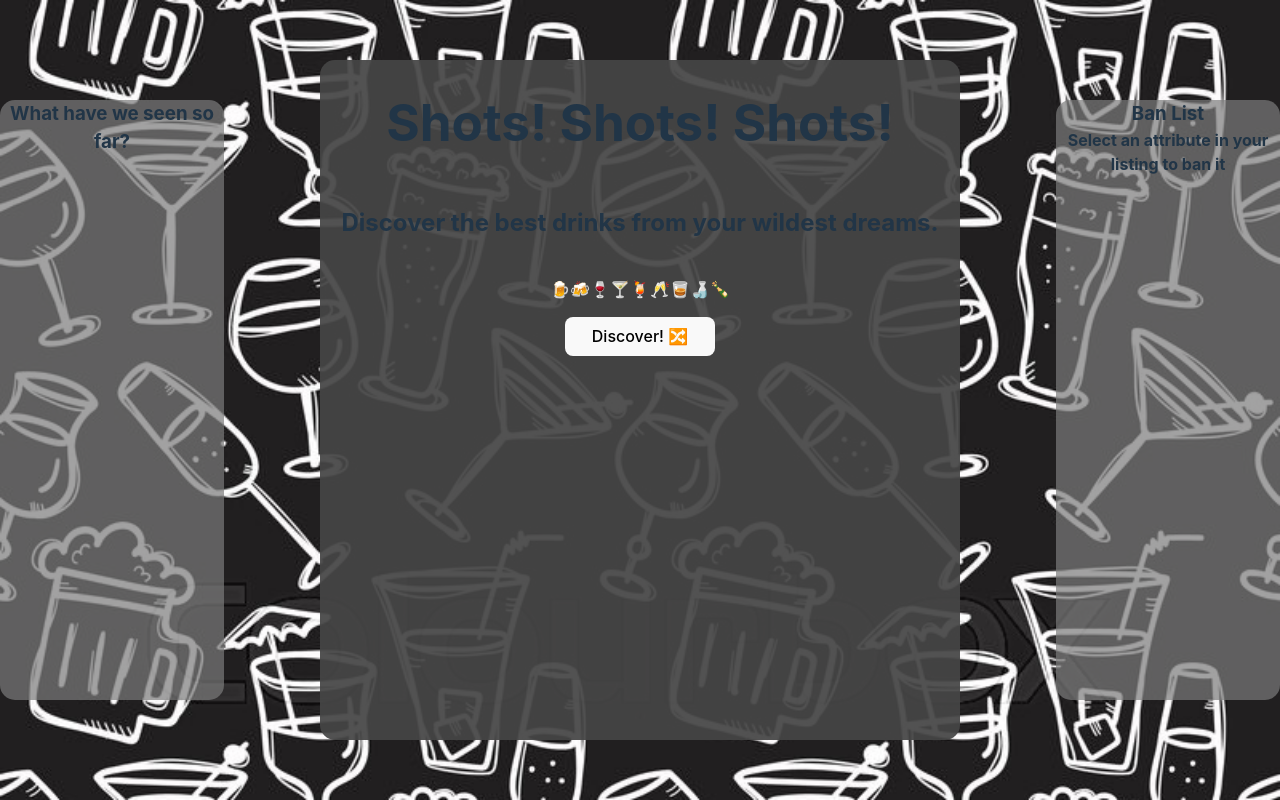
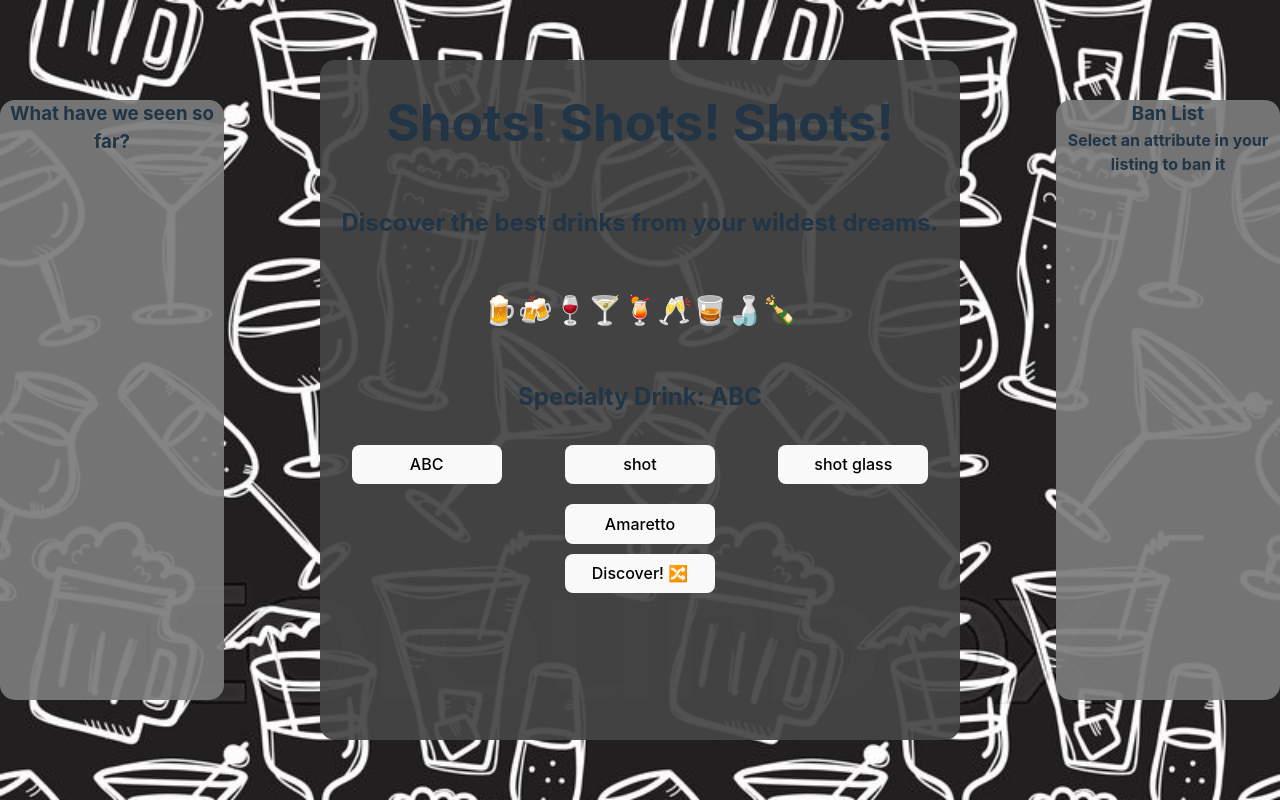
Before and after one commit to paul-nguyen-1/Thirstys, a React (Vite) app: page / in a window 1280 px wide. Built offline with nearby package versions, Linux system fonts and the light colour scheme; no server answers.

Commit message:
set up api to discover new drinks onclick

```diff
--- a/src/App.css
+++ b/src/App.css
@@ -44,26 +44,30 @@
   justify-content: space-around;
   height: 100vh;
   width: 100%;
-  overflow: hidden;
   background-image: url("./assets/cocktails.jpeg");
   background-repeat: no-repeat;
   background-size: cover;
+  overflow: hidden;
 }
 
 .seenContainer {
   height: 75vh;
   width: 17.5vw;
-  background-color: rgba(124, 124, 124, 0.698);
+  background-color: rgba(124, 124, 124, 0.925);
   overflow: hidden;
   border-radius: 15px;
+  max-height: 100%;
+  overflow-y: auto;
 }
 
 .banContainer {
   height: 75vh;
   width: 17.5vw;
-  background-color: rgba(124, 124, 124, 0.698);
+  background-color: rgba(124, 124, 124, 0.925);
   overflow: hidden;
   border-radius: 15px;
+  max-height: 100%;
+  overflow-y: auto;
 }
 
 .discoverContainer {
@@ -75,6 +79,8 @@
   align-items: center;
   margin: 0 auto;
   border-radius: 15px;
+  max-height: 100%;
+  overflow-y: auto;
 }
 
 button {
@@ -86,3 +92,25 @@ h3,
 h4 {
   margin: 0 10px;
 }
+
+p{
+  font-size: 28px;
+}
+
+.attributeContainer {
+  display: flex;
+  flex-flow: row wrap;
+  justify-content: space-around;
+}
+
+.attributeButton{
+  display: flex;
+  justify-content: center;
+  margin: 10px;
+}
+
+.drinkImage{
+  height:350px;
+  width:250px;
+  margin: 10px 10px;
+}
--- a/src/App.jsx
+++ b/src/App.jsx
@@ -1,25 +1,65 @@
 import { useState } from "react";
 import "./App.css";
+import Shots from "./components/Shots";
 
 function App() {
-  const BASE_URL = "www.thecocktaildb.com/api/json/v1/";
-  const API_KEY = import.meta.env.API_KEY;
+  const BASE_URL = "https://www.thecocktaildb.com/api/json/v1/";
+  const VITE_API_KEY = import.meta.env.VITE_API_KEY;
+  const [attributes, setAttributes] = useState({
+    strDrink: "ABC",
+    strCategory: "shot",
+    strGlass: "shot glass",
+    strIngredient1: "Amaretto",
+  });
+  const [seenImgs, setSeenImgs] = useState([]);
+  const [currentImg, setCurrentImg] = useState(null);
 
-  const makeQuery = () => {};
+  // const makeQuery = () => {
+  //   fetch(`${BASE_URL}${VITE_API_KEY}/random.php`)
+  //     .then((res) => res.json())
+  //     .then((data) => {
+  //       console.log(data);
+  //     });
+  // };
 
-  const callAPI = () => {};
-  const [submit, setSubmit] = useState("");
+  // Set up API image once we click button
+  const handleClick = (e) => {
+    // setAttributes((prevState) => ({
+    //   ...prevState,
+    //   [e.target.name]: e.target.value.trim(),
+    // }));
+    makeQuery();
+  };
+
+  //Query set up
+  const makeQuery = () => {
+    let query = `${BASE_URL}${VITE_API_KEY}/random.php`;
+    callAPI(query).catch(console.error);
+  };
+
+  //Call API
+  const callAPI = async (query) => {
+    const response = await fetch(query);
+    const json = await response.json();
+    if (json.drinks == null) {
+      console.log(json);
+      alert("Oops! Something went wrong with that query, let's try again!");
+    } else {
+      console.log(json.drinks[0].strDrinkThumb);
+      setCurrentImg(json.drinks[0].strDrinkThumb);
+    }
+  };
+
   return (
     <div className="App">
       <div className="seenContainer">
         <h3>What have we seen so far?</h3>
       </div>
-      <div className="discoverContainer">
-        <h1>Shots! Shots! Shots!</h1>
-        <h2>Discover the best drinks from your wildest dreams.</h2>
-        <p>🍺🍻🍷🍸🍹🥂🥃🍶🍾</p>
-        <button>Discover! 🔀</button>
-      </div>
+      <Shots
+        attributes={attributes}
+        currentImg={currentImg}
+        handleClick={handleClick}
+      />
       <div className="banContainer">
         <h3>Ban List</h3>
         <h4>Select an attribute in your listing to ban it</h4>
--- /dev/null
+++ b/src/components/Shots.jsx
@@ -0,0 +1,26 @@
+import React from "react";
+
+function Shots({ attributes, currentImg, handleClick }) {
+  return (
+    <div className="discoverContainer">
+      <h1>Shots! Shots! Shots!</h1>
+      <h2>Discover the best drinks from your wildest dreams.</h2>
+      <p>🍺🍻🍷🍸🍹🥂🥃🍶🍾</p>
+      {attributes && <h2>Specialty Drink: {attributes.strDrink}</h2>}
+      <div className="attributeContainer">
+        {attributes &&
+          Object.entries(attributes).map(([attribute, value], index) => (
+            <div className="attributeButton" key={index}>
+              <button>{value}</button>
+            </div>
+          ))}
+      </div>
+      {currentImg && (
+        <img className="drinkImage" src={currentImg} alt="Image of a Drink" />
+      )}
+      <button onClick={handleClick}>Discover! 🔀</button>
+    </div>
+  );
+}
+
+export default Shots;
```
